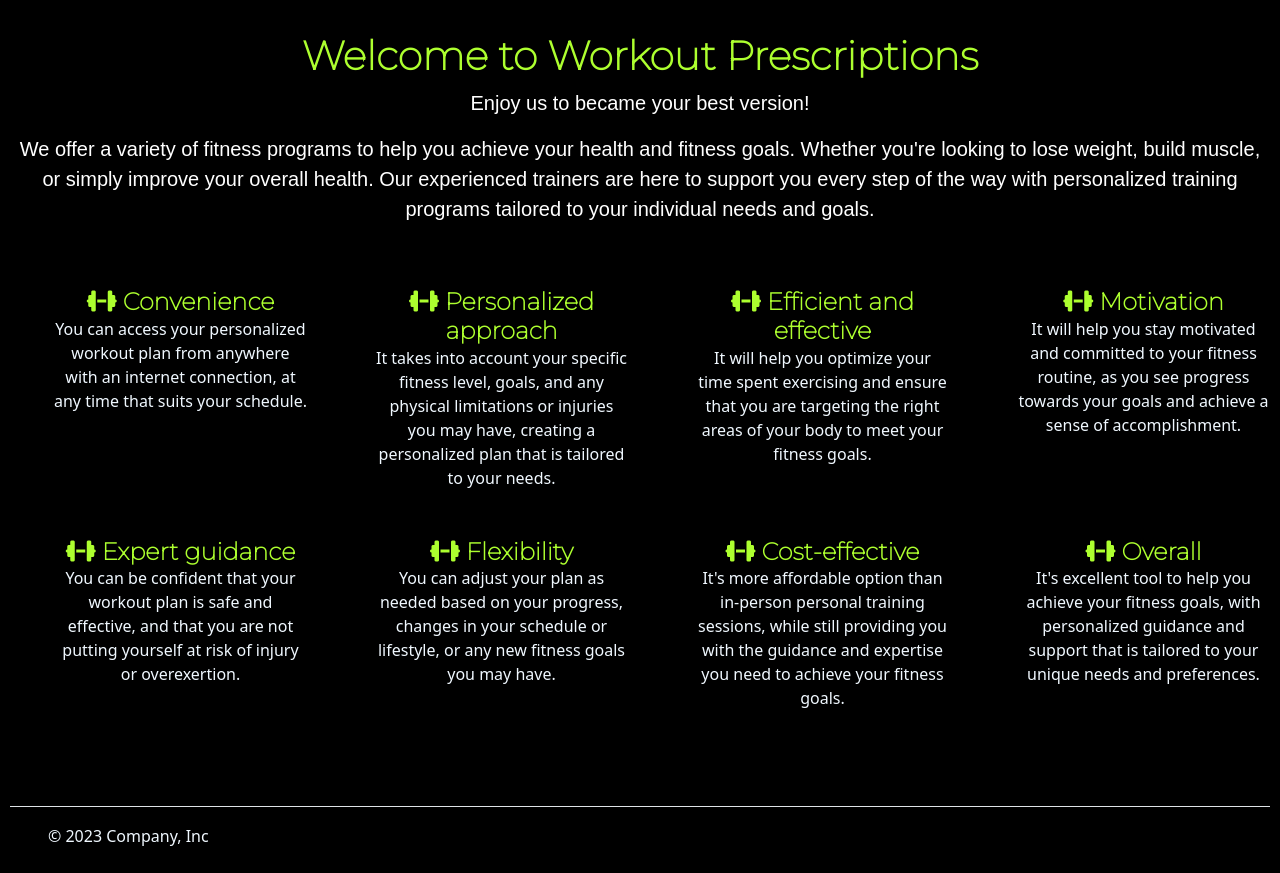
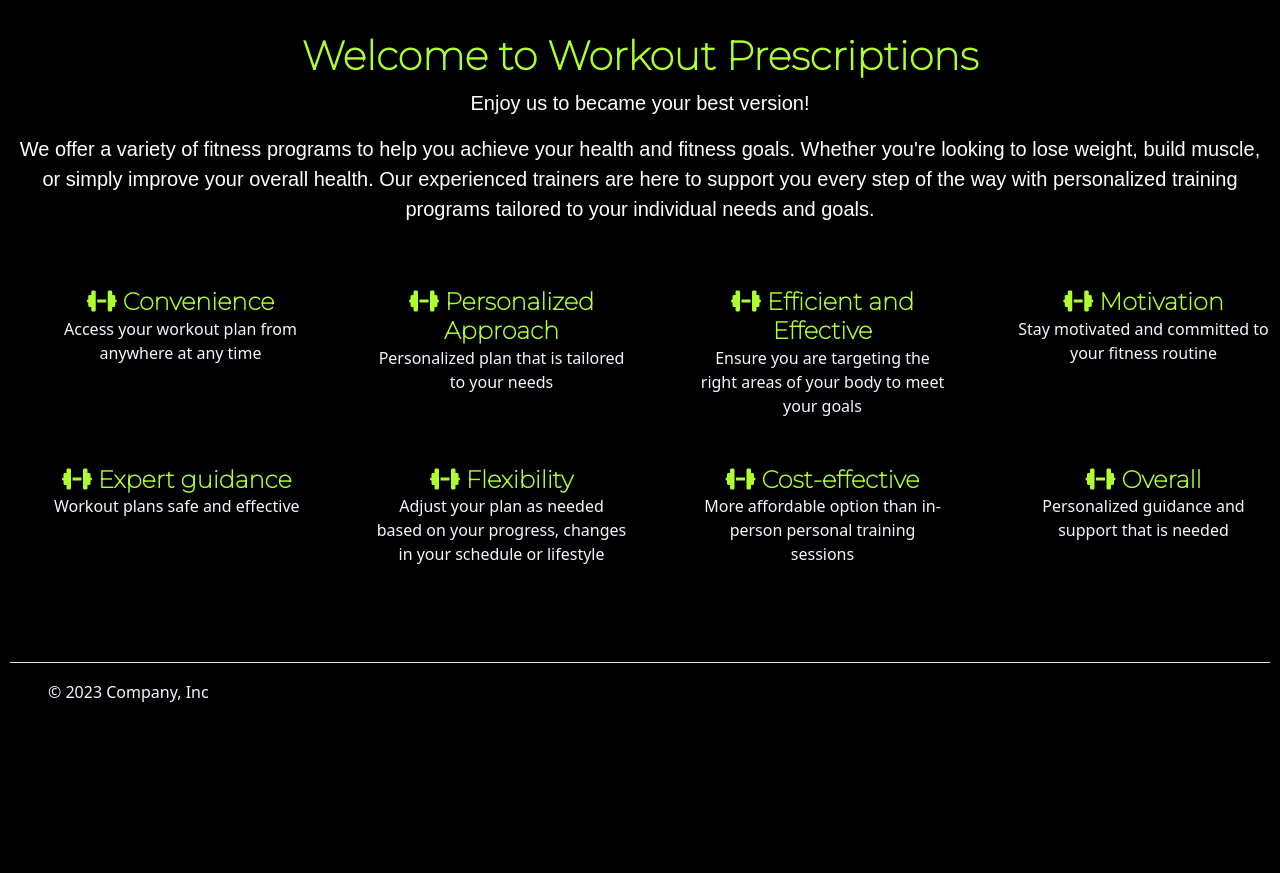
Before and after one commit to naragurgel/workout_prescription, a Django app: template templates/index.html in a window 1280 px wide. Shown: the part 316-1189 px from the top of the page. After the commit the page ends 1018 px from the top, so only its background shows below. Run offline with Django 3.2, Linux system fonts and the light colour scheme; the template is opened without the code that fills it, so the values that code supplies are empty; some libraries are stand-ins or nearby versions.

Commit message:
Organizing style of the home page and workout sheet

```diff
--- a/prescriptions/templates/workout_sheet/week_day.html
+++ b/prescriptions/templates/workout_sheet/week_day.html
@@ -3,7 +3,8 @@
     <h5 class="card-title color-dark">
       Monday
       <a class="btn btn-primary"
-        href="{% url 'workout_prescription_create' workout_sheet_id=workout_sheet.pk day_of_week=day_of_week %}">Add
+        href="{% url 'workout_prescription_create' workout_sheet_id=workout_sheet.pk day_of_week=day_of_week %}"><i
+          class="fa-solid fa-plus"></i>
         </a>
 
     </h5>
--- a/templates/index.html
+++ b/templates/index.html
@@ -20,8 +20,7 @@
         </svg>
         <div>
             <h3 class="fw-bold mb-0 fs-4"><i class="fa-solid fa-dumbbell"></i> Convenience</h3>
-            <p>You can access your personalized workout plan from anywhere with an
-                internet connection, at any time that suits your schedule.</p>
+            <p>Access your workout plan from anywhere at any time</p>
         </div>
     </div>
     <div class="col d-flex align-items-start">
@@ -29,9 +28,8 @@
             <use xlink:href="#cpu-fill"></use>
         </svg>
         <div>
-            <h3 class="fw-bold mb-0 fs-4"><i class="fa-solid fa-dumbbell"></i> Personalized approach</h3>
-            <p>It takes into account your specific fitness level, goals, and any physical
-                limitations or injuries you may have, creating a personalized plan that is tailored to your needs.</p>
+            <h3 class="fw-bold mb-0 fs-4"><i class="fa-solid fa-dumbbell"></i> Personalized Approach</h3>
+            <p>Personalized plan that is tailored to your needs</p>
         </div>
     </div>
     <div class="col d-flex align-items-start">
@@ -39,9 +37,8 @@
             <use xlink:href="#calendar3"></use>
         </svg>
         <div>
-            <h3 class="fw-bold mb-0 fs-4"><i class="fa-solid fa-dumbbell"></i> Efficient and effective</h3>
-            <p>It will help you optimize your time spent
-                exercising and ensure that you are targeting the right areas of your body to meet your fitness goals.
+            <h3 class="fw-bold mb-0 fs-4"><i class="fa-solid fa-dumbbell"></i> Efficient and Effective</h3>
+            <p>Ensure you are targeting the right areas of your body to meet your goals
             </p>
         </div>
     </div>
@@ -51,8 +48,7 @@
         </svg>
         <div>
             <h3 class="fw-bold mb-0 fs-4"><i class="fa-solid fa-dumbbell"></i> Motivation</h3>
-            <p>It will help you stay motivated and committed to your fitness routine, as you see
-                progress towards your goals and achieve a sense of accomplishment.</p>
+            <p>Stay motivated and committed to your fitness routine</p>
         </div>
     </div>
     <div class="col d-flex align-items-start">
@@ -61,8 +57,7 @@
         </svg>
         <div>
             <h3 class="fw-bold mb-0 fs-4"><i class="fa-solid fa-dumbbell"></i> Expert guidance</h3>
-            <p>You can be confident that your workout plan is
-                safe and effective, and that you are not putting yourself at risk of injury or overexertion.</p>
+            <p>Workout plans safe and effective</p>
         </div>
     </div>
     <div class="col d-flex align-items-start">
@@ -71,8 +66,7 @@
         </svg>
         <div>
             <h3 class="fw-bold mb-0 fs-4"><i class="fa-solid fa-dumbbell"></i> Flexibility</h3>
-            <p>You can adjust your plan as needed based on your progress, changes
-                in your schedule or lifestyle, or any new fitness goals you may have.</p>
+            <p>Adjust your plan as needed based on your progress, changes in your schedule or lifestyle</p>
         </div>
     </div>
     <div class="col d-flex align-items-start">
@@ -81,8 +75,7 @@
         </svg>
         <div>
             <h3 class="fw-bold mb-0 fs-4"><i class="fa-solid fa-dumbbell"></i> Cost-effective</h3>
-            <p>It's more affordable option than in-person personal training sessions,
-                while still providing you with the guidance and expertise you need to achieve your fitness goals.</p>
+            <p>More affordable option than in-person personal training sessions </p>
         </div>
     </div>
     <div class="col d-flex align-items-start">
@@ -91,8 +84,7 @@
         </svg>
         <div>
             <h3 class="fw-bold mb-0 fs-4"><i class="fa-solid fa-dumbbell"></i> Overall</h3>
-            <p>It's excellent tool to help you achieve your fitness goals, with
-                personalized guidance and support that is tailored to your unique needs and preferences.</p>
+            <p>Personalized guidance and support that is needed</p>
         </div>
     </div>
 </div>
```
Also changed, not shown: workout_prescription/settings.py (+4 -5 lines), README.md.
